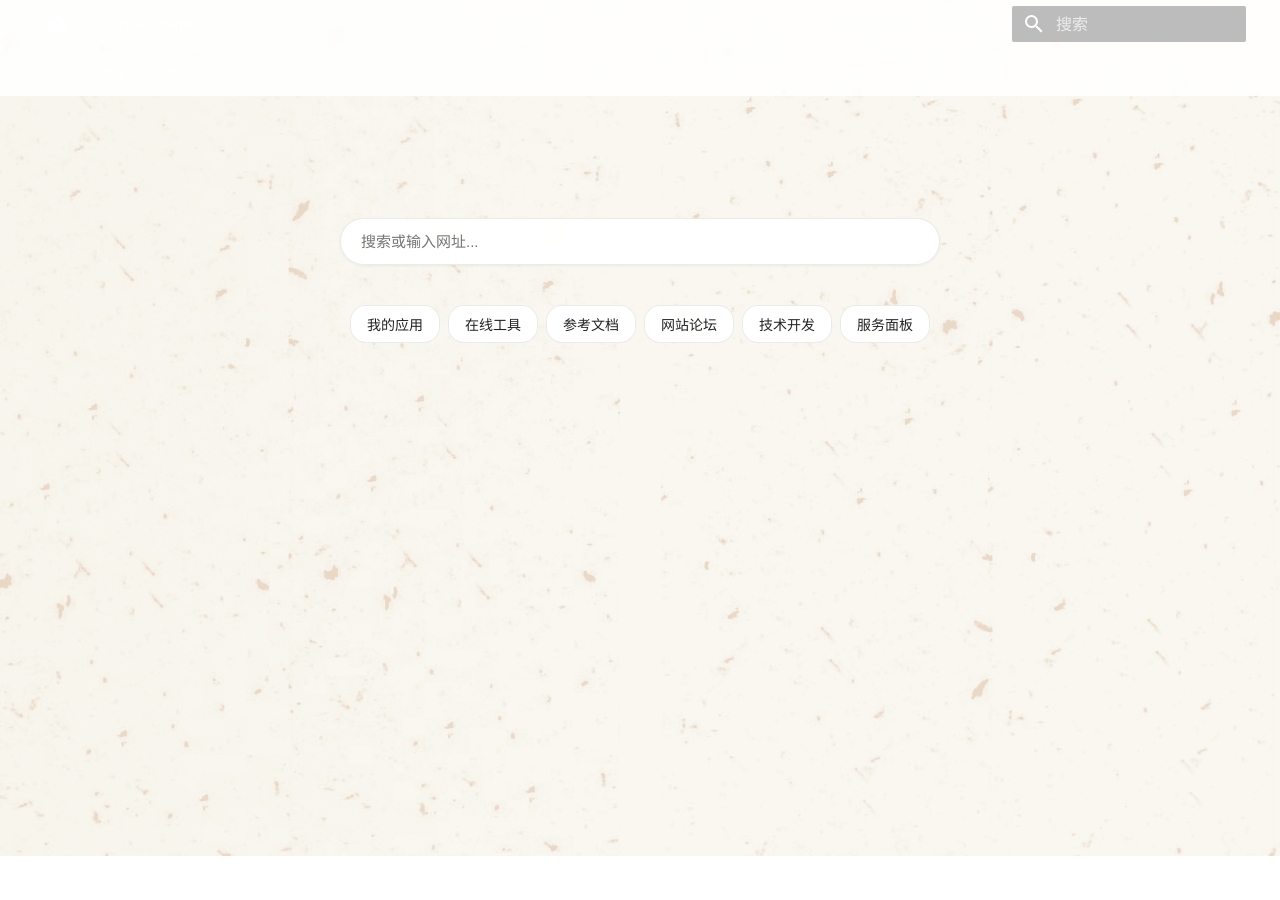
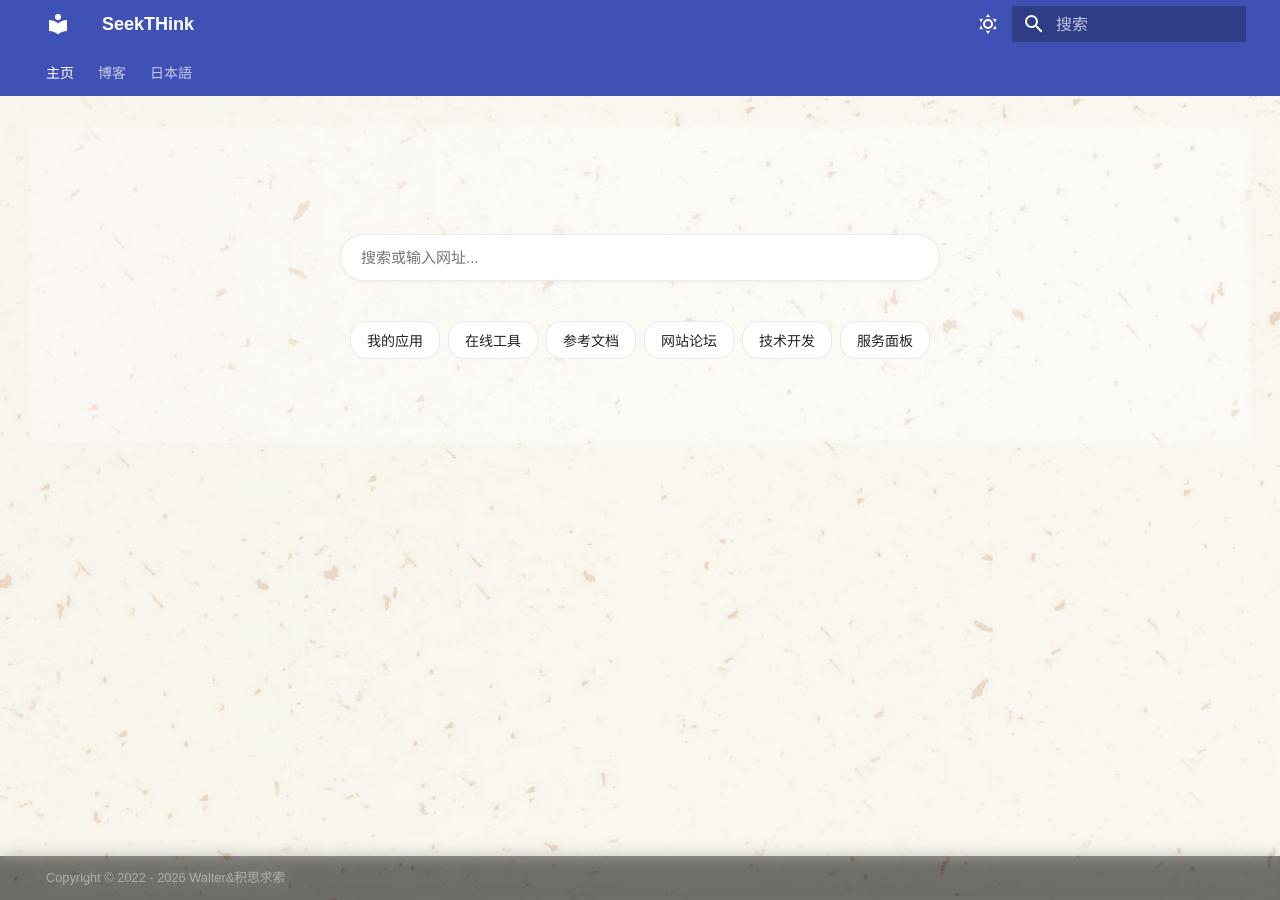
Before and after one commit to WalterYangg/Mkdocs, an MkDocs documentation site: the page built from docs/index.md, in a window 1280 px wide. Built offline with MkDocs 1.6.1 and Material for MkDocs 9.7.7, drawn with Linux system fonts in a browser that asks for light colours.

Commit message:
修复背景3

```diff
--- a/docs/styles/homepage.css
+++ b/docs/styles/homepage.css
@@ -105,12 +105,6 @@ body.is-homepage #settingsPanel.active {
     --shadow: 0 1px 3px rgba(0, 0, 0, 0.2);
 }
 
-* {
-    margin: 0;
-    padding: 0;
-    box-sizing: border-box;
-}
-
 /* ==================== 全局背景样式（所有页面） ==================== */
 /* 使用 ::before 伪元素，不需要修改 HTML */
 body::before {
@@ -129,28 +123,23 @@ body::before {
     pointer-events: none;
 }
 
-/* Material 主题主容器透明，让背景可见 */
+/* 仅移除主内容区背景，保留导航栏和页脚原主题样式 */
 .md-main,
-.md-main__inner,
-.md-content {
+.md-main__inner {
     background: transparent !important;
 }
 
-/* 导航栏和页脚半透明 */
-.md-header,
-.md-tabs,
-.md-footer,
-.md-footer-meta {
-    background-color: rgba(255, 255, 255, 0.85) !important;
-    backdrop-filter: blur(var(--blur-intensity));
+/* 亮色主题下内容区半透明，让背景可见 */
+.md-content {
+    background: rgba(255, 255, 255, 0.85) !important;
 }
 
-[data-md-color-scheme="slate"] .md-header,
-[data-md-color-scheme="slate"] .md-tabs,
-[data-md-color-scheme="slate"] .md-footer,
-[data-md-color-scheme="slate"] .md-footer-meta {
-    background-color: rgba(18, 18, 18, 0.85) !important;
+/* 暗色主题下内容区半透明 */
+[data-md-color-scheme="slate"] .md-content {
+    background: rgba(30, 30, 30, 0.85) !important;
 }
+
+/* 注意：不修改 .md-header, .md-tabs, .md-footer 以保留原主题 */
 
 /* ==================== 主页样式（只在 is-homepage 时应用） ==================== */
 body.is-homepage {
```
